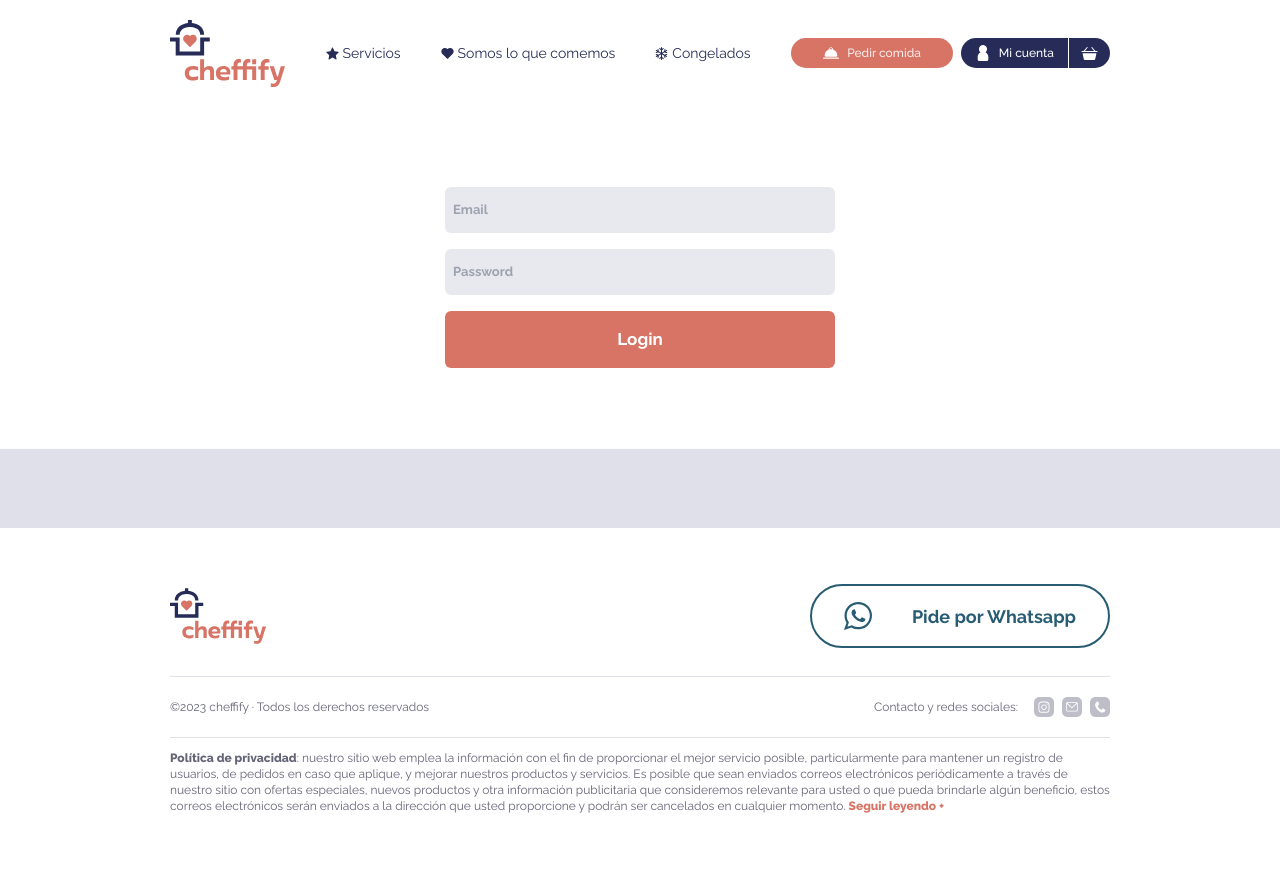
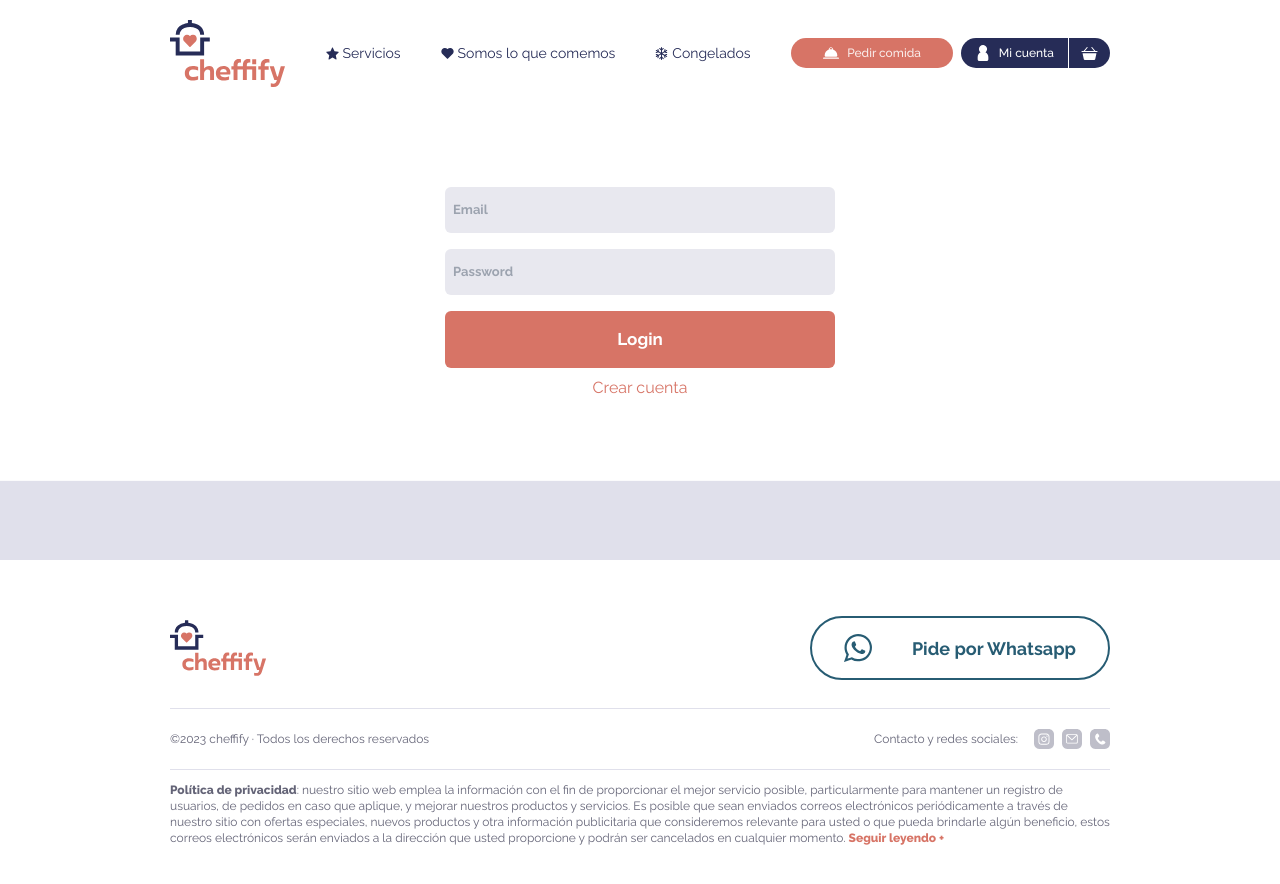
Before and after one commit to amus-dev/cheffify, a React (Vite) app in the folder client/: page /login in a window 1280 px wide. Before the commit the page ends 854 px from the top, so only its background shows below. Built offline with nearby package versions, Linux system fonts and the light colour scheme.

Commit message:
refactor: Update login form to include "Crear cuenta" link

```diff
--- a/client/src/components/Session/LoginForm.tsx
+++ b/client/src/components/Session/LoginForm.tsx
@@ -1,6 +1,6 @@
 import { useLogin } from "@/hooks/useLogin";
 import { useForm, SubmitHandler } from "react-hook-form";
-import { useNavigate } from "react-router-dom";
+import { Link, useNavigate } from "react-router-dom";
 import Loader from "@/components/common/Loader";
 
 type Inputs = {
@@ -61,6 +61,13 @@ const LoginForm = () => {
             className="bg-secondary text-white font-bold w-full rounded-md text-[17px] px-12 py-4 hover:bg-primary transition-all duration-500 cursor-pointer"
           />
         )}
+        <Link
+          to="/crear-cuenta"
+          unstable_viewTransition
+          className="text-secondary transition-colors duration-500 hover:text-primary"
+        >
+          Crear cuenta
+        </Link>
       </div>
     </form>
   );
```
